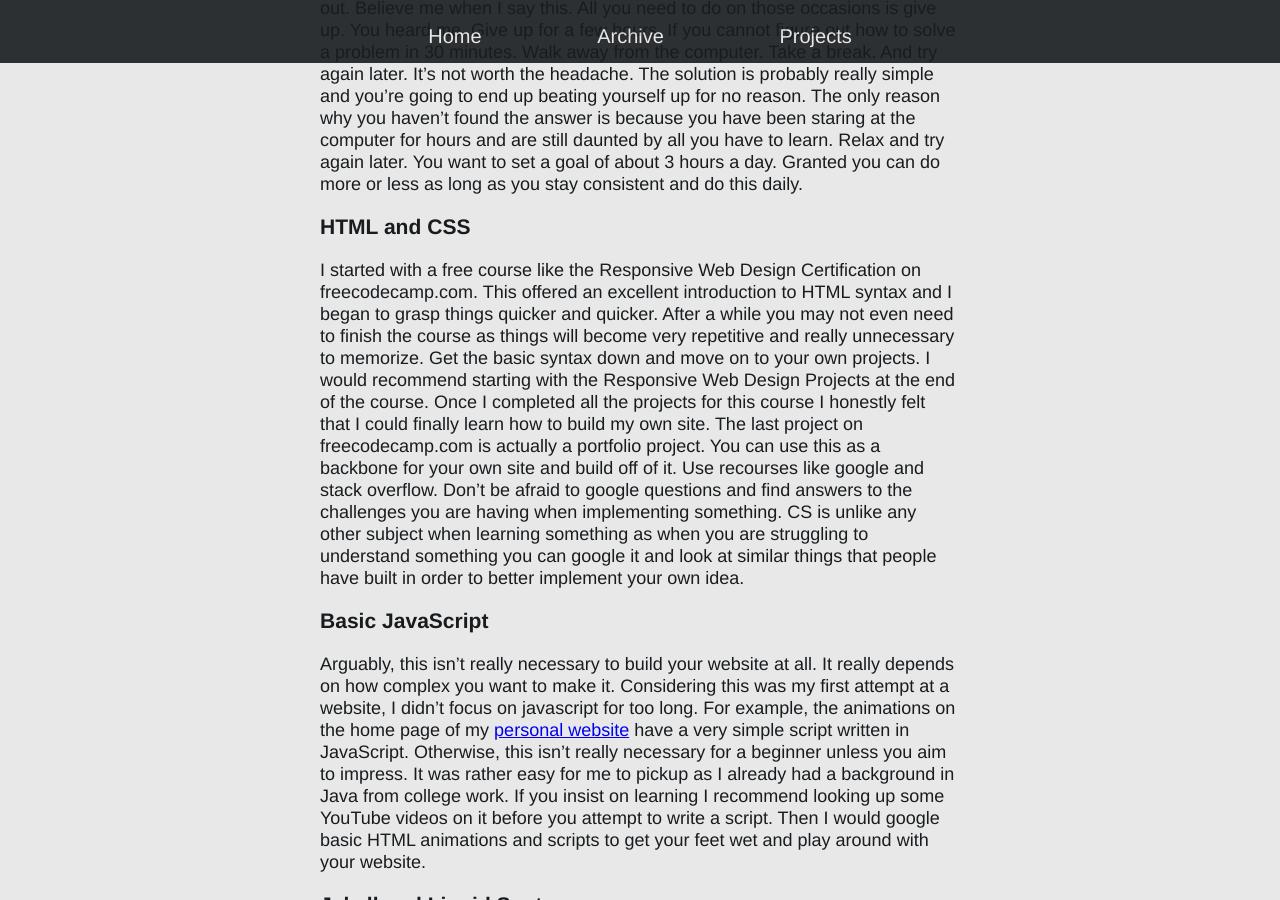
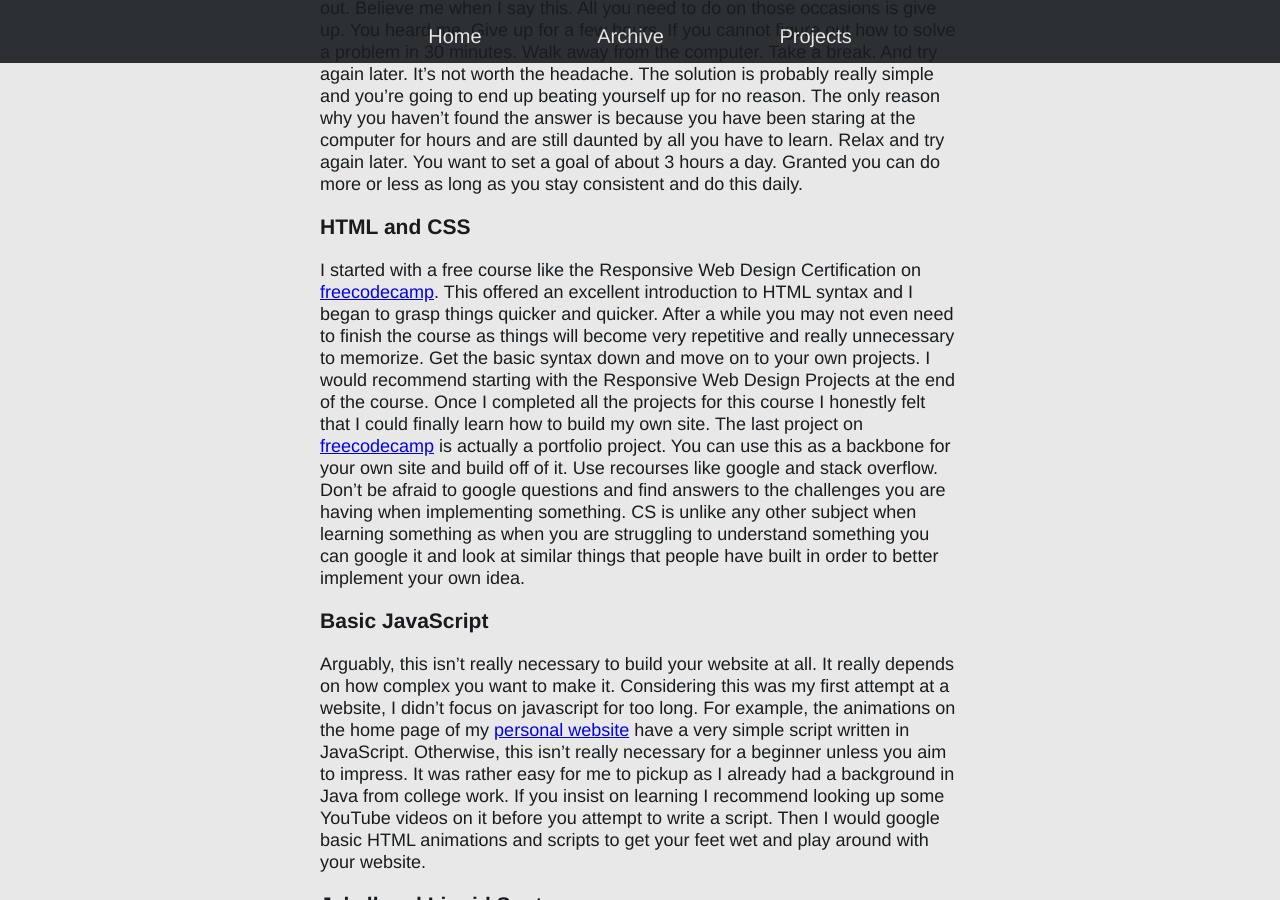
Before and after one commit to zaidsbaghal/Portfolio-V2, a Jekyll site: the page built from _posts/2018-11-26-How-I-Learned-the-Basics-of-Web-Design.md, in a window 1280 px wide and 900 px high, scrolled down 1150 px. Built offline with Jekyll 4.4.1, drawn with Linux system fonts in a browser that asks for light colours; comment, search, counter and statistics services are not loaded.

Commit message:
blog fix

```diff
--- a/_posts/2018-11-26-How-I-Learned-the-Basics-of-Web-Design.md
+++ b/_posts/2018-11-26-How-I-Learned-the-Basics-of-Web-Design.md
@@ -32,13 +32,13 @@ do this daily.
 
 ### HTML and CSS
 
-   I started with a free course like the Responsive Web Design Certification on freecodecamp.com. This offered an
+   I started with a free course like the Responsive Web Design Certification on [freecodecamp](www.freecodecamp.com). This offered an
 excellent introduction to HTML syntax and I began to grasp things quicker and quicker. After a while you may not
 even need to finish the course as things will become very repetitive and really unnecessary to memorize. Get the basic
 syntax down and move on to your own projects. I would recommend starting with the Responsive Web Design Projects at
 the end of the course.
    Once I completed all the projects for this course I honestly felt that I could finally learn how to build my own
-site. The last project on freecodecamp.com is actually a portfolio project. You can use this as a backbone for your own site
+site. The last project on [freecodecamp](www.freecodecamp.com) is actually a portfolio project. You can use this as a backbone for your own site
 and build off of it. Use recourses like google and stack overflow. Don't be afraid to google questions and find answers
 to the challenges you are having when implementing something. CS is unlike any other subject when learning something
 as when you are struggling to understand something you can google it and look at similar things that people have built in order
```
